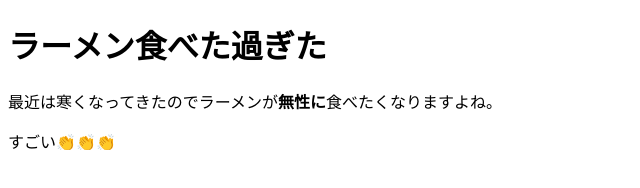
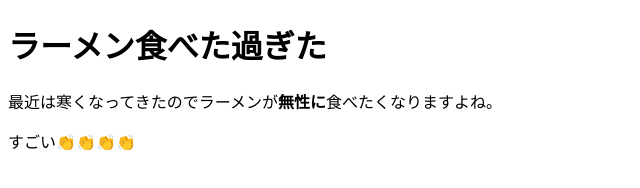
Before and after one commit to hoge528/simple_calc, a plain HTML site: page docs/index.html in a window 1280 px wide. Shown: the full height of the page, 0-640 px from the left. Drawn offline with Linux system fonts and the light colour scheme.

Commit message:
hakushu+1

```diff
--- a/docs/index.html
+++ b/docs/index.html
@@ -2,5 +2,5 @@
 <html>
   <h1>ラーメン食べた過ぎた</h1>
   <p>最近は寒くなってきたのでラーメンが<b>無性に</b>食べたくなりますよね。</p>
-  <p>すごい👏👏👏</p>
+  <p>すごい👏👏👏👏</p>
 </html>
```
